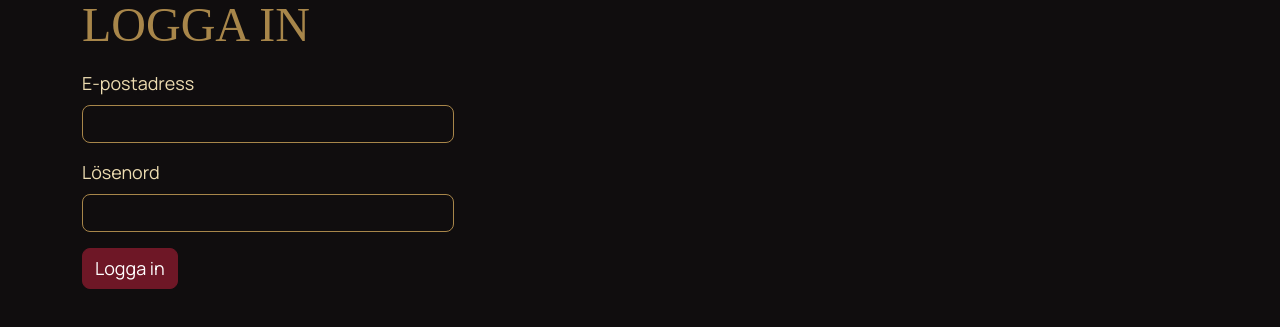
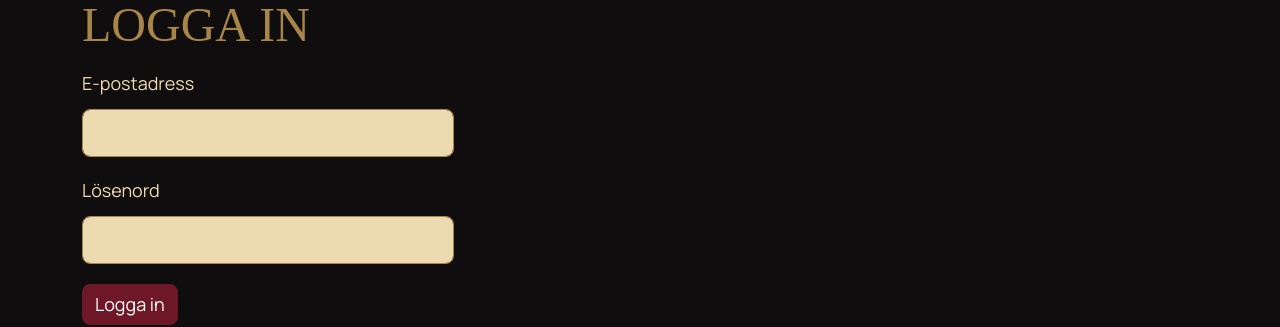
Before and after one commit to noiralba/Regalia, a React (Vite) app in the folder frontend/: page /logga-in in a window 1280 px wide. Shown: the part 166-493 px from the top of the page. Built offline with nearby package versions, Linux system fonts and the light colour scheme; no server answers; a web font is replaced by a local one.

Commit message:
refactor: reuse FormField in LoginPage

```diff
--- a/frontend/src/pages/Login-Page/LoginPage.tsx
+++ b/frontend/src/pages/Login-Page/LoginPage.tsx
@@ -2,6 +2,7 @@ import { useState, type FormEvent } from "react";
 import { useNavigate, useOutletContext } from "react-router";
 import { post } from "../../api/api";
 import "./LoginPage.scss";
+import FormField from "../../components/Forms/FormField/FormField";
 
 type LoginResponse = {
   expiresIn: number;
@@ -50,34 +51,22 @@ export default function LoginPage() {
       <h1 className="mb-3 text-uppercase">Logga in</h1>
 
       <form className="col-12 col-md-6 col-lg-4" onSubmit={handleSubmit}>
-        <article className="mb-3">
-          <label className="form-label" htmlFor="email">
-            E-postadress
-          </label>
-          <input
+        <FormField
           id="email"
+          label="E-postadress"
           type="email"
-            className="form-control"
-            autoComplete="username"
           value={email}
           onChange={(event) => setEmail(event.target.value)}
-            required
+          autoComplete="username"
         />
-        </article>
-        <article className="mb-3">
-          <label htmlFor="password" className="form-label">
-            Lösenord
-          </label>
-          <input
+        <FormField
           id="password"
+          label="Lösenord"
           type="password"
-            className="form-control"
-            autoComplete="current-password"
           value={password}
           onChange={(event) => setPassword(event.target.value)}
-            required
+          autoComplete="current-password"
         />
-        </article>
         <button type="submit" className="btn btn-primary" disabled={loading}>
           {loading ? "Loggar in..." : "Logga in"}
         </button>
```
Lines whose indentation alone changed are shown as unchanged.
